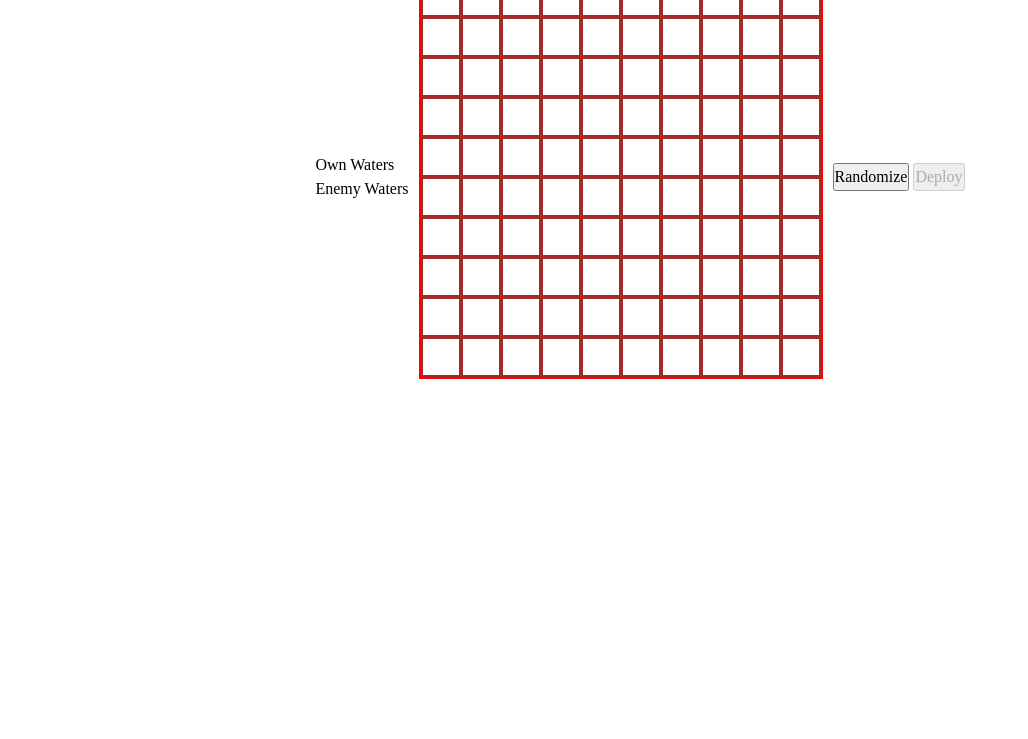
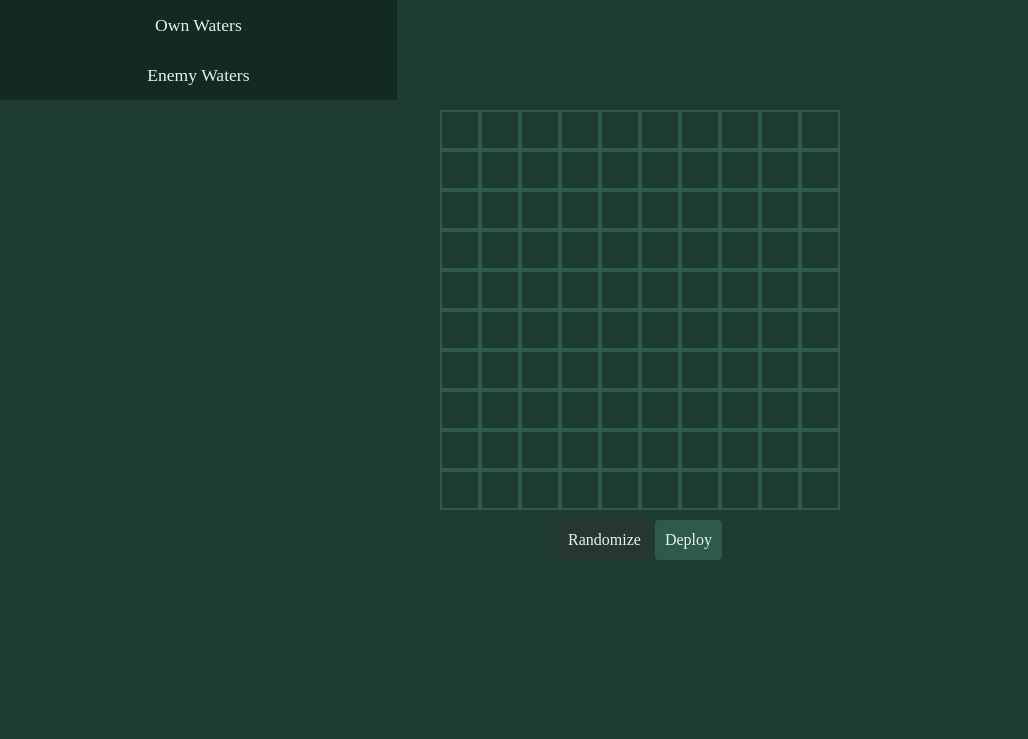
Before and after one commit to luscious-scoop/battleship, a website built with webpack: page src/template.html in a window 1280 px wide. Shown: the part 61-800 px from the top of the page, without its empty margins (0-1028 px from the left). Built offline with nearby package versions, Linux system fonts and the light colour scheme.

Commit message:
implement main design for page

```diff
--- a/src/style.css
+++ b/src/style.css
@@ -71,31 +71,73 @@ h6 {
   isolation: isolate;
 }
 
+:root {
+  --main-bg-clr: #1d3b32;
+  --board-cell-border: #2d5a4c;
+  --main-text-clr: #e8f1ec;
+  --secondary-text-clr: #a1b8b1;
+  --ship-border-clr: #65ab97;
+  --cell-hover-clr: #438270;
+  --deploy-btn-bg: #2d5a4c;
+  --btn-text-clr: #e8f1ec;
+  --randomize-btn-bg: #263733;
+  --randomize-btn-hover: #334c46;
+  --deploy-btn-hover: #438270;
+  --card-bg-clr: #122a23;
+}
+
+body {
+  background-color: var(--main-bg-clr);
+  display: flex;
+  flex-direction: column;
+  align-items: center;
+  justify-content: center;
+  gap: 10px;
+}
+
 main {
   display: flex;
   justify-content: center;
   align-items: center;
   gap: 10px;
+  flex-direction: column;
+
+  width: 100%;
+}
+
+header {
+  color: var(--main-text-clr);
+  display: flex;
+  justify-content: center;
+  margin-top: 8px;
+  font-size: 1.2rem;
 }
 
 .board {
-  border: 2px solid red;
   display: flex;
 }
 
 .board-square {
   width: 40px;
   height: 40px;
-  border: 2px solid brown;
+  border: 2px solid var(--board-cell-border);
 }
 
+.board-square:hover {
+  background-color: var(--cell-hover-clr);
+}
 .ship-square {
   width: 35px;
   height: 35px;
-  border: 3px solid pink;
+  border: 3px solid var(--ship-border-clr);
   display: flex;
   justify-content: center;
   align-items: center;
+  color: var(--secondary-text-clr);
+}
+
+.disable {
+  cursor: not-allowed;
 }
 
 .board-square,
@@ -108,6 +150,9 @@ main {
 .boards-container {
   display: flex;
   gap: 68px;
+  justify-content: center;
+
+  width: 100%;
 }
 
 .dot {
@@ -117,3 +162,49 @@ main {
   border-radius: 50%;
   display: inline-block;
 }
+
+.deploy-btn {
+  background-color: var(--deploy-btn-bg);
+  color: var(--btn-text-clr);
+}
+
+button {
+  cursor: pointer;
+  border: none;
+}
+.randomize-btn {
+  background-color: var(--randomize-btn-bg);
+  color: var(--btn-text-clr);
+}
+.deploy-btn:hover {
+  background-color: var(--deploy-btn-hover);
+}
+
+.randomize-btn:hover {
+  background-color: var(--randomize-btn-hover);
+}
+
+.randomize-btn,
+.deploy-btn {
+  padding: 8px 10px;
+  font-size: 1rem;
+  border-radius: 4px;
+}
+
+.own-waters,
+.enemy-waters {
+  background-color: var(--card-bg-clr);
+  color: var(--main-text-clr);
+  width: 31%;
+  height: 50px;
+  display: flex;
+  justify-content: center;
+  align-items: center;
+  font-size: 1.1rem;
+}
+
+.players-header {
+  width: 100%;
+  gap: 68px;
+  justify-content: center;
+}
```
